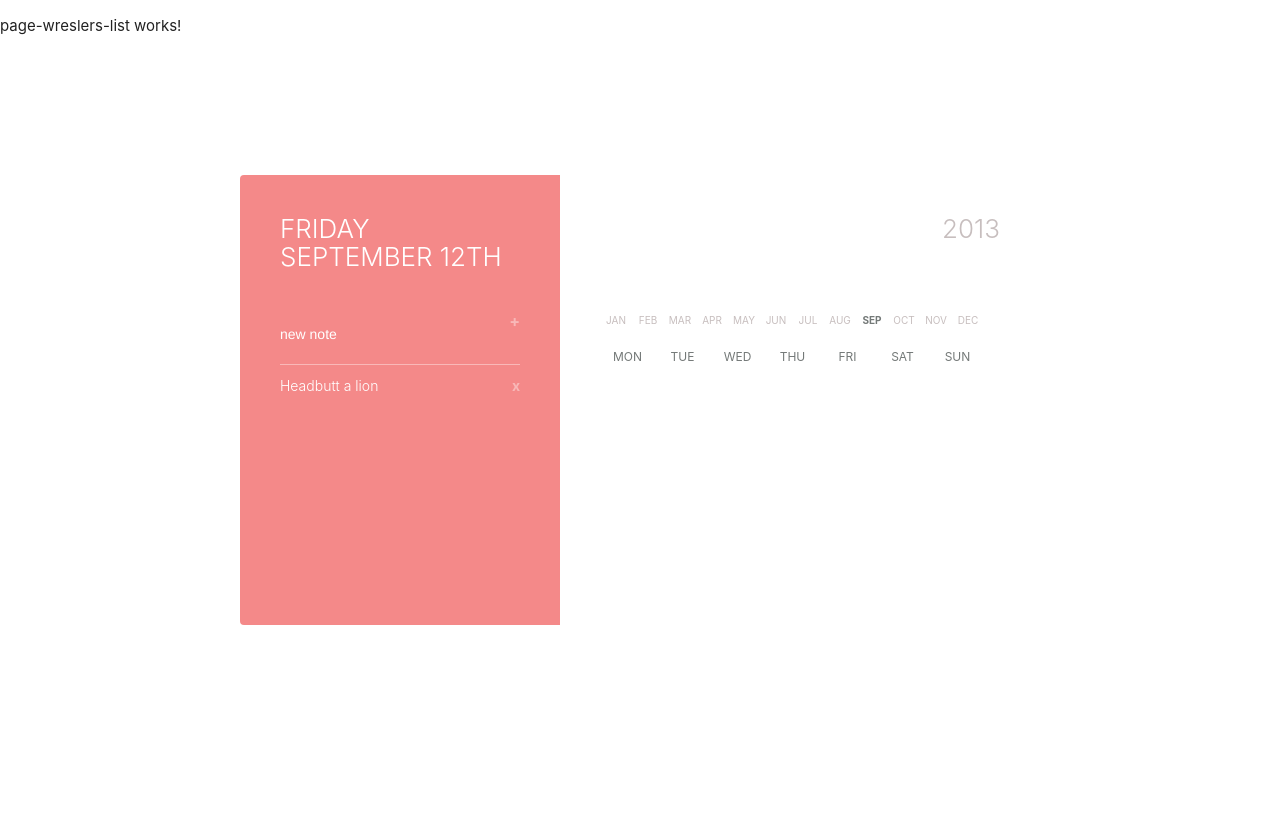
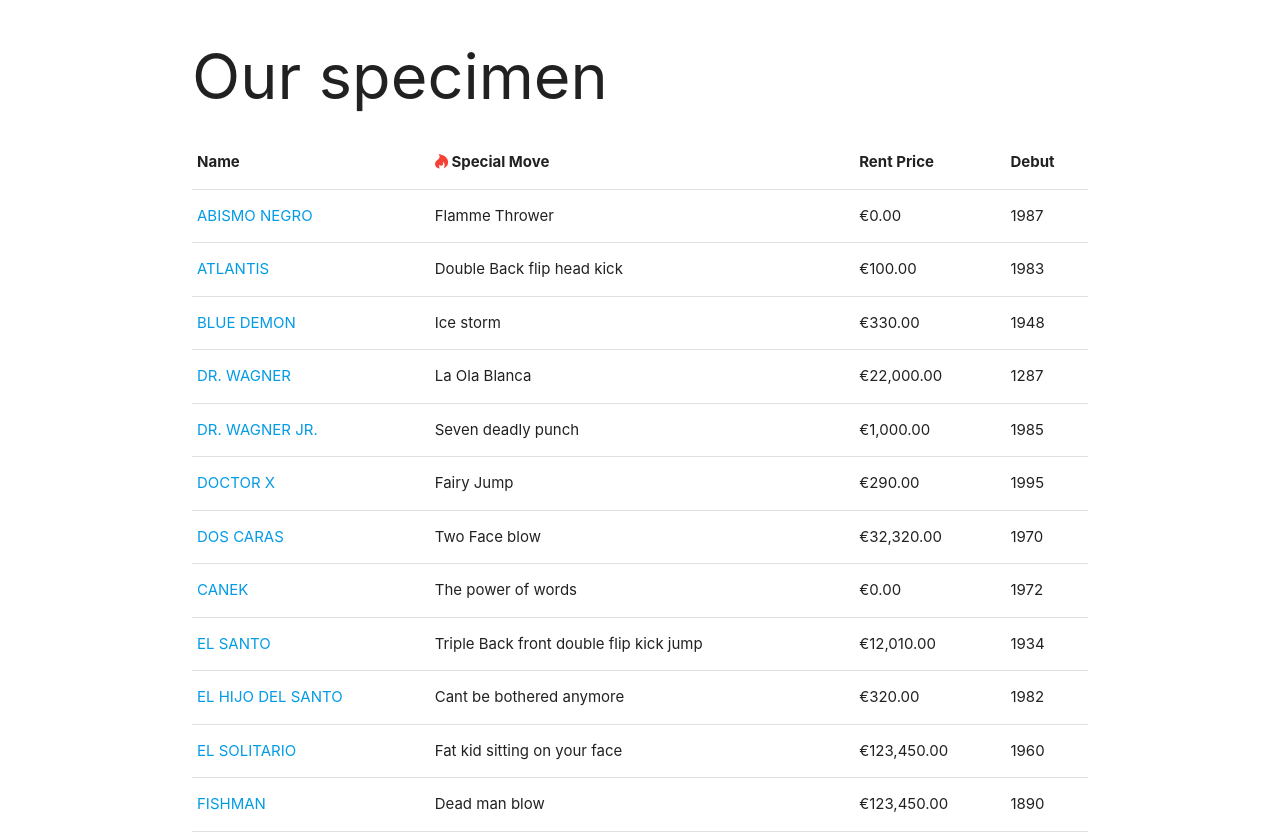
Before and after one commit to Sashimee/lucha-libre, an Angular app: page /wresler-list in a window 1280 px wide. Before the commit the page ends 800 px from the top, so only its background shows below. Built offline with nearby package versions, Linux system fonts and the light colour scheme.

Commit message:
wreslers list

```diff
--- a/src/app/app.component.html
+++ b/src/app/app.component.html
@@ -1,2 +1 @@
 <router-outlet></router-outlet>
-<app-page-match-calendar></app-page-match-calendar>
--- a/src/app/components/page-wresler-details/page-wresler-details.component.ts
+++ b/src/app/components/page-wresler-details/page-wresler-details.component.ts
@@ -1,15 +1,13 @@
-import { Component, OnInit } from '@angular/core';
+import { Component, OnInit } from "@angular/core";
+import { wreslerArray } from "../../services/data";
 
 @Component({
-  selector: 'app-page-wresler-details',
-  templateUrl: './page-wresler-details.component.html',
-  styleUrls: ['./page-wresler-details.component.css']
+  selector: "app-page-wresler-details",
+  templateUrl: "./page-wresler-details.component.html",
+  styleUrls: ["./page-wresler-details.component.css"]
 })
 export class PageWreslerDetailsComponent implements OnInit {
+  constructor() {}
 
-  constructor() { }
-
-  ngOnInit(): void {
-  }
-
+  ngOnInit(): void {}
 }
--- a/src/app/components/page-wreslers-list/page-wreslers-list.component.html
+++ b/src/app/components/page-wreslers-list/page-wreslers-list.component.html
@@ -1 +1,32 @@
-<p>page-wreslers-list works!</p>
+<div class="container">
+  <h1>Our specimen</h1>
+  <table class="highlight">
+    <thead>
+      <tr>
+        <th>Name</th>
+        <th><i class="red-text fab fa-hotjar"></i> Special Move</th>
+        <th>Rent Price</th>
+        <th>Debut</th>
+      </tr>
+    </thead>
+
+    <tbody>
+      <tr *ngFor="let wresler of wreslerList">
+        <td>
+          <a [routerLink]="['/wresler-details', wresler.name]">{{
+            wresler.name | uppercase
+          }}</a>
+        </td>
+
+        <td>{{ wresler.specialMove }}</td>
+
+        <td>
+          {{ wresler.rentPrice | currency: "EUR":true }}
+        </td>
+        <td>
+          {{ wresler.debut }}
+        </td>
+      </tr>
+    </tbody>
+  </table>
+</div>
--- a/src/app/components/page-wreslers-list/page-wreslers-list.component.ts
+++ b/src/app/components/page-wreslers-list/page-wreslers-list.component.ts
@@ -1,15 +1,14 @@
-import { Component, OnInit } from '@angular/core';
+import { Component, OnInit } from "@angular/core";
+import { wreslerArray } from "../../services/data";
 
 @Component({
-  selector: 'app-page-wreslers-list',
-  templateUrl: './page-wreslers-list.component.html',
-  styleUrls: ['./page-wreslers-list.component.css']
+  selector: "app-page-wreslers-list",
+  templateUrl: "./page-wreslers-list.component.html",
+  styleUrls: ["./page-wreslers-list.component.css"]
 })
 export class PageWreslersListComponent implements OnInit {
+  wreslerList = wreslerArray;
+  constructor() {}
 
-  constructor() { }
-
-  ngOnInit(): void {
-  }
-
+  ngOnInit(): void {}
 }
```
